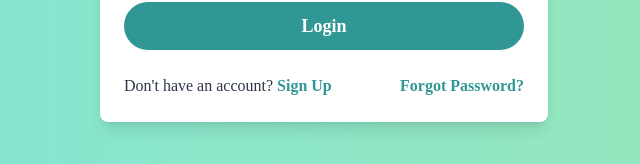
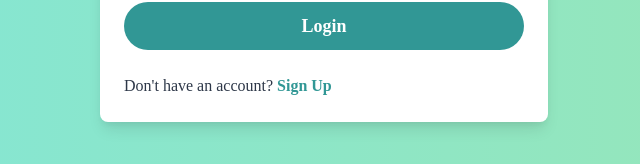
Before and after one commit to shreyaspathak11/frontend_BitBazaar, a React (Create React App) app: page / in a window 1280 px wide. Shown: the part 446-610 px from the top of the page, without its empty margins (316-956 px from the left). Built offline with nearby package versions, Linux system fonts and the light colour scheme; a web font is replaced by a local one.

Commit message:
Remove forgot password link from LogIn component

```diff
--- a/src/components/LogIn.jsx
+++ b/src/components/LogIn.jsx
@@ -135,9 +135,6 @@ const Login = ({ setAuthenticated }) => {
               </Link>
             </Text>
 
-            <Link color="teal.500" href="forgot" fontWeight="semibold">
-              Forgot Password?
-            </Link>
           </Stack>
         </Stack>
       </Container>
```
